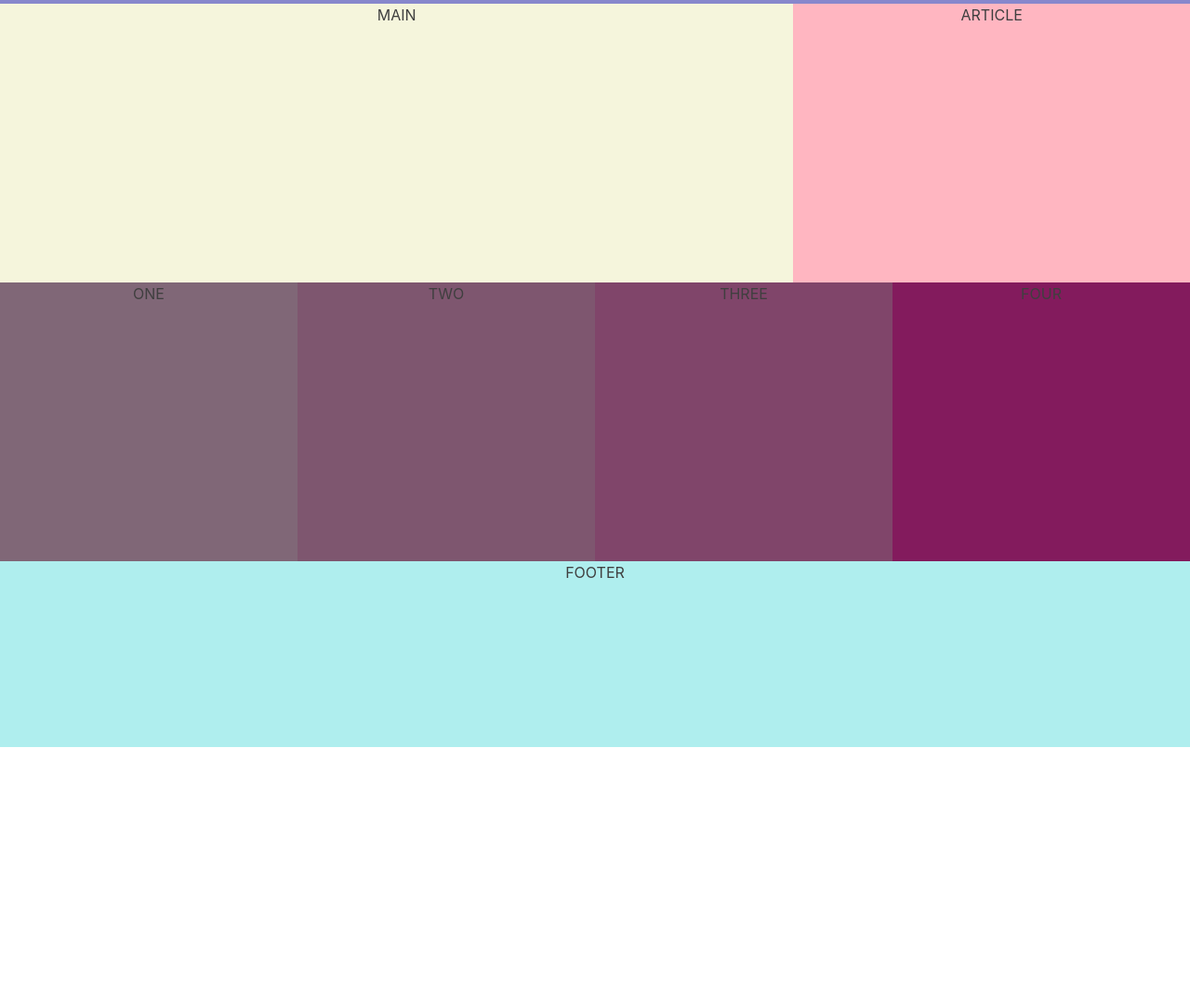
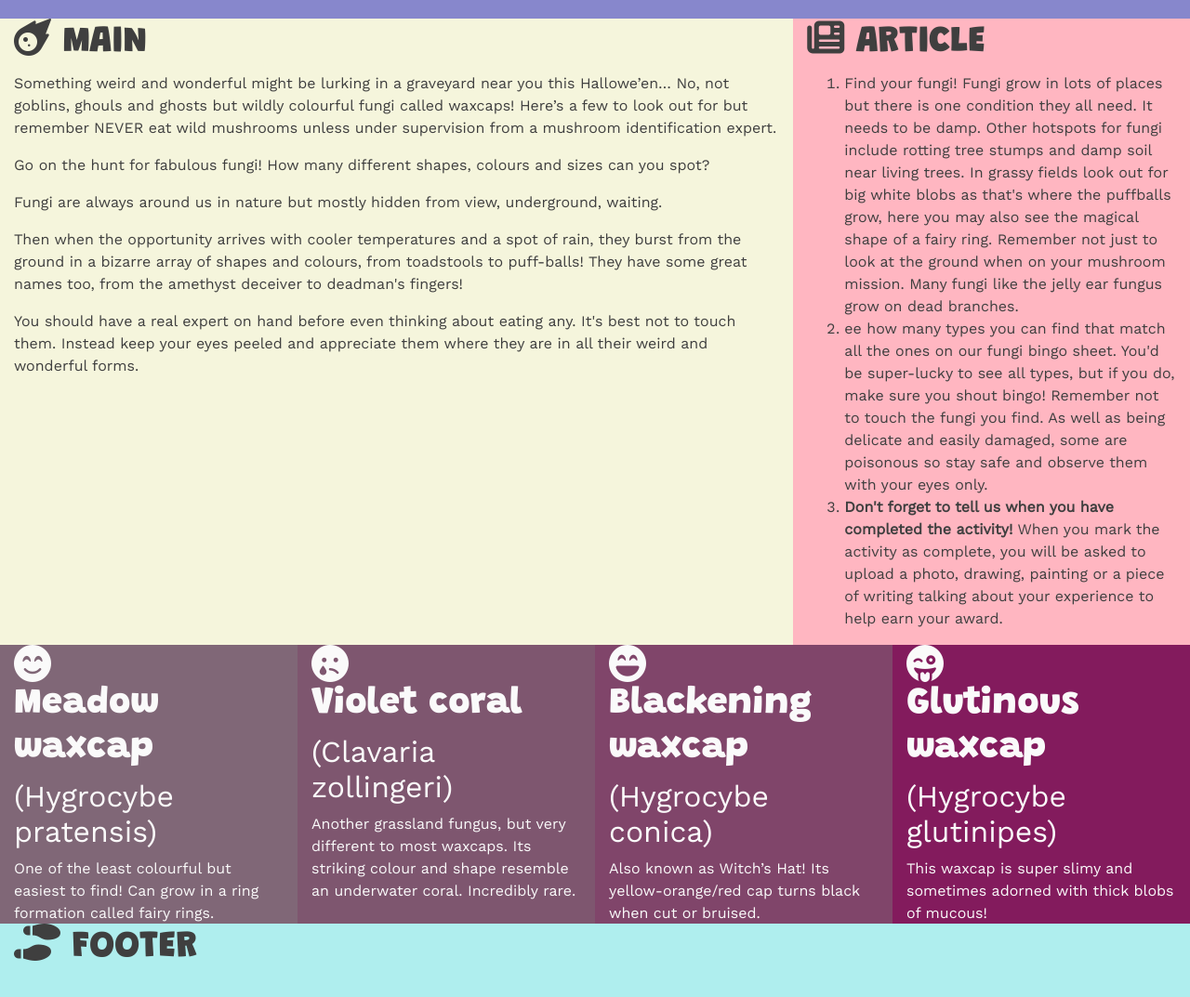
Before and after one commit to PaulWheatcroft/bootstrapping, a plain HTML site: page index.html in a window 1280 px wide. Shown: the part 871-1944 px from the top of the page at 93% size. Before the commit the page ends 1675 px from the top, so only its background shows below. Drawn offline with nearby package versions, Linux system fonts and the light colour scheme.

Commit message:
Fontawsome added, Google Fonts added, text added

```diff
--- a/css/style.css
+++ b/css/style.css
@@ -1,25 +1,39 @@
 body {
     color: #3f3f3f;
-    text-align: center;
+    font-family: 'Work Sans', sans-serif;
+}
+body h1 {
+    font-family: 'Grandstander', cursive;
 }
 nav {
-    height: 75px;
     background-color: rgb(177, 218, 187);
+}
+#nav-logo {
+    float: left;
+    line-height: 75px;
+}
+nav ul {
+    float: right;
+    line-height: 75px;
+}
+nav li {
+    display: inline;
 }
 header {
     height: 100vh;
     background-color: rgb(135, 135, 204);
 }
-header h1 {
-    line-height: 100vh;
-}
 #main {
-    height: 300px;
     background-color: beige;
 }
 article {
     background-color: lightpink;
-    height: 300px;
+}
+.more-things {
+    color: #fafafa;
+}
+.more-things i {
+    display: block;
 }
 #one {
     height: 300px;
--- a/index.html
+++ b/index.html
@@ -5,39 +5,93 @@
     <meta name="viewport" content="width=device-width, initial-scale=1.0">
     <title>Fluid Layout</title>
     <link rel="stylesheet" href="https://cdn.jsdelivr.net/npm/bootstrap@4.5.3/dist/css/bootstrap.min.css" integrity="sha384-TX8t27EcRE3e/ihU7zmQxVncDAy5uIKz4rEkgIXeMed4M0jlfIDPvg6uqKI2xXr2" crossorigin="anonymous">
+    <script src="https://kit.fontawesome.com/2167718a1e.js" crossorigin="anonymous"></script>
+    <link href="https://fonts.googleapis.com/css2?family=Grandstander:wght@900&family=Work+Sans&display=swap" rel="stylesheet">
     <link rel="stylesheet" href="css/style.css">
 </head>
 <body>
 
     <nav class="container-fluid">
         <div class="row">
-            <div class="col-sm-12">NAV</div>
+            <div class="col-sm-12">
+                <h1 id="nav-logo"><i class="fas fa-route"></i> NAV</h1>
+                <ul>
+                    <li><a href="/">Home</a></li>
+                    <li><a href="/">Main</a></li>
+                    <li><a href="/">More</a></li>
+                    <li><a href="/">Footer</a></li>
+                </ul>
+            </div>
         </div>
     </nav>
     <header class="container-fluid">
         <div class="row">
             <div class="col-sm-12">
-                <h1>HEADER</h1>
+                <h1><i class="fas fa-skull"></i> HEADER</h1>
+                <p>A lot of words to go here that describe what it is that they really must sign up to urgently!</p>
+                <button type="button">Yes Sign Me Up!</button>
             </div>
         </div>
     </header>
     <main class="container-fluid">
         <div class="row">
-            <div class="col-sm-8" id="main">MAIN</div>
-            <article class="col-sm-4">ARTICLE</article>
+            <div class="col-sm-8" id="main">
+            <h1><i class="fas fa-meteor"></i> MAIN</h1>
+            <p>Something weird and wonderful might be lurking in a graveyard near you this Hallowe’en… No, not goblins, ghouls and ghosts but wildly
+            colourful fungi called waxcaps! Here’s a few to look out for but remember NEVER eat wild mushrooms unless under supervision from a mushroom
+            identification expert.</p>
+            <p>Go on the hunt for fabulous fungi! How many different shapes, colours and sizes can you spot?</p>
+            <p>Fungi are always around us in nature but mostly hidden from view, underground, waiting.</p>
+            <p>Then when the opportunity arrives with cooler temperatures and a spot of rain, they burst from the ground in a bizarre array of shapes and
+            colours, from toadstools to puff-balls! They have some great names too, from the amethyst deceiver to deadman's fingers!</p>
+            <p>You should have a real expert on hand before even thinking about eating any. It's best not to touch them. Instead keep your eyes peeled and
+            appreciate them where they are in all their weird and wonderful forms.</p>
+            </div>
+            <article class="col-sm-4">
+                <h1><i class="fas fa-newspaper"></i> ARTICLE</h1>
+                <ol>
+                <li>Find your fungi! Fungi grow in lots of places but there is one condition they all need. It needs to be damp. Other hotspots for
+                fungi include rotting tree stumps and damp soil near living trees. In grassy fields look out for big white blobs as that's where the
+                puffballs grow, here you may also see the magical shape of a fairy ring. Remember not just to look at the ground when on your mushroom mission.
+                Many fungi like the jelly ear fungus grow on dead branches. </li>
+                <li>ee how many types you can find that match all the ones on our fungi bingo sheet. You'd be super-lucky to see all types, but if you do,
+                make sure you shout bingo! Remember not to touch the fungi you find. As well as being delicate and easily damaged, some are poisonous so
+                stay safe and observe them with your eyes only.</li>
+                <li><strong>Don't forget to tell us when you have completed the activity!</strong> When you mark the activity as complete, you will be asked to
+                upload a photo, drawing, painting or a piece of writing talking about your experience to help earn your award.</li>
+                </ol>
+            </article>
         </div>
     </main>
-    <section class="container-fluid">
+    <section class="container-fluid more-things">
         <div class="row">
-            <span class="col-sm-3 fours" id="one">ONE</span>
-            <span class="col-sm-3 fours" id="two">TWO</span>
-            <span class="col-sm-3 fours" id="three">THREE</span>
-            <span class="col-sm-3 fours" id="four">FOUR</span>
+            <span class="col-sm-3 fours" id="one">
+             <h1><i class="fas fa-smile-beam"></i> Meadow waxcap</h1>
+             <h2>(Hygrocybe pratensis)</h2>
+             <p>One of the least colourful but easiest to find! Can grow in a ring formation called fairy rings.</p>
+            </span>
+            <span class="col-sm-3 fours" id="two">
+                <h1><i class="fas fa-sad-tear"></i> Violet coral</h1>
+                <h2>(Clavaria zollingeri)</h2>
+                <p>Another grassland fungus, but very different to most waxcaps. Its striking colour and shape resemble an underwater coral. Incredibly rare.</p>
+            </span>
+            <span class="col-sm-3 fours" id="three">
+                <h1><i class="fas fa-laugh-beam"></i> Blackening waxcap</h1>
+                <h2>(Hygrocybe conica)</h2>
+                <p>Also known as Witch’s Hat! Its yellow-orange/red cap turns black when cut or bruised.</p>
+            </span>
+            <span class="col-sm-3 fours" id="four">
+                <h1><i class="fas fa-grin-tongue-wink"></i> Glutinous waxcap</h1>
+                <h2>(Hygrocybe glutinipes)</h2>
+                <p>This waxcap is super slimy and sometimes adorned with thick blobs of mucous!</p>
+            </span>
         </div>
     </section>
     <footer class="container-fluid">
         <div class="row">
-            <div class="col-12">FOOTER</div>
+            <div class="col-12">
+                <h1><i class="fas fa-shoe-prints"></i> FOOTER</h1>
+            </div>
         </div>
     </footer>
 
```
Also changed, not shown: images/blackening.jpg (added), images/glutinous.jpg (added), images/grass.svg (added), images/meadow.jpg (added), images/violet.jpg (added), images/wood-forest-autumn-mushrooms.jpg (added), 1 other file.
